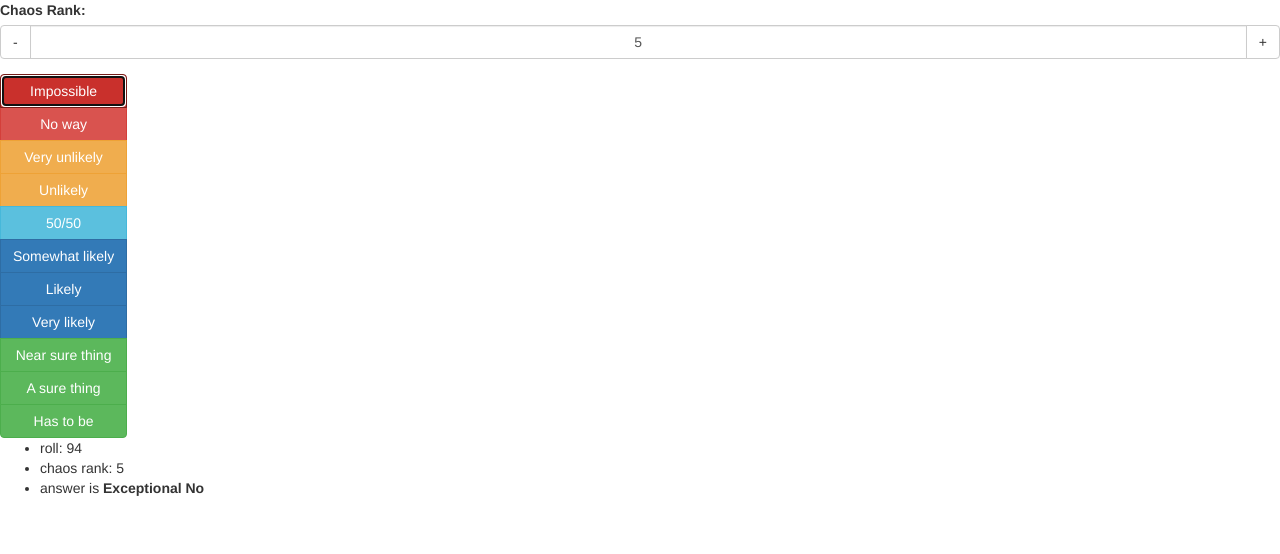
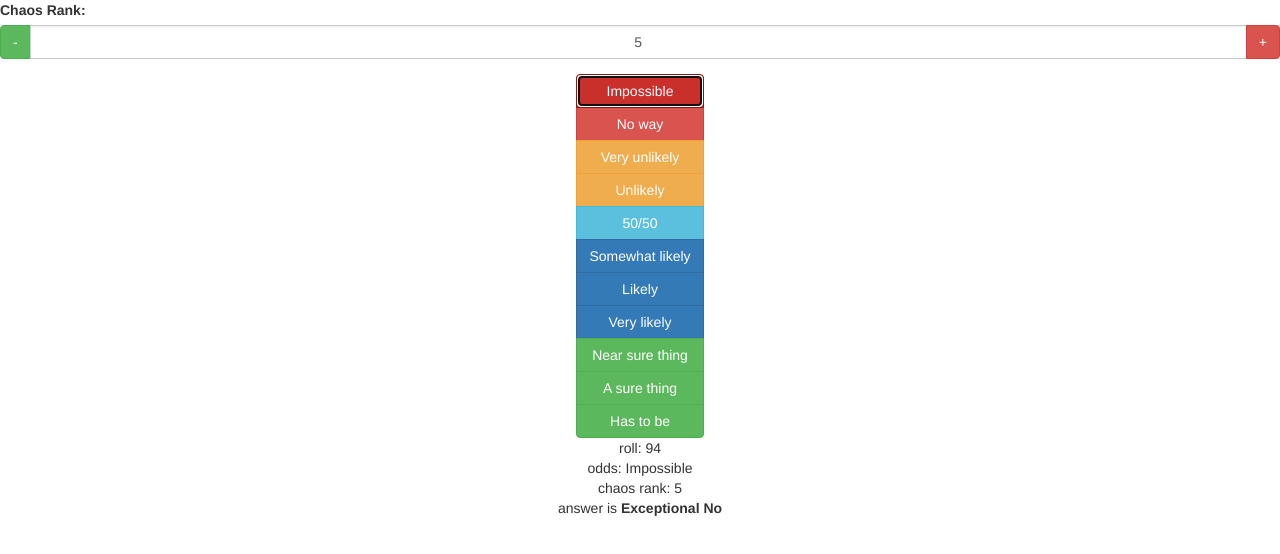
Before and after one commit to mbutler/mythic-roller, a website: page web/index.html in a window 1280 px wide. Both pictures are taken after a click on the button "Impossible". Drawn offline with nearby package versions, Linux system fonts and the light colour scheme.

Commit message:
formatting
center buttons, add more result response, fix css

```diff
--- a/web/css/main.css
+++ b/web/css/main.css
@@ -371,10 +371,3 @@ nav a:hover {
         page-break-after: avoid;
     }
 }
-
-$('input').bootstrapNumber({
-
-upClass: 'danger',
-downClass: 'success'
-center: true
-});
--- a/web/index.html
+++ b/web/index.html
@@ -32,7 +32,7 @@
 					<label class="control-label">Chaos Rank:</label>
 					<input id="colorful" class="form-control" type="number" value="5" min="1" max="9" />
 				</div>
-
+				<div class="text-center">
 					<div class="btn-group-vertical">
 						<button id="impossible" class="btn btn-danger">Impossible</button>
 						<button class="btn btn-danger">No way</button>
@@ -48,8 +48,11 @@
 					</div>
 
 					<div>
-					<ul id="output"</ul>
+						<ul class="list-unstyled" id="output"></ul>
 					</div>
+				</div>
+
+
 
 
             </div> <!-- #main -->
--- a/web/js/main.js
+++ b/web/js/main.js
@@ -148,6 +148,7 @@ $(".btn").on('click', function(e) {
 	var result = check(e.target.textContent, $('input').val())
 	console.log(result)
 	$("#output").append("<li>roll: " + result.roll + "</li>")
+	$("#output").append("<li>odds: " + result.input + "</li>")
 	$("#output").append("<li>chaos rank: " + result.chaos + "</li>")
 	$("#output").append("<li>answer is <strong>" + result.decision + "</strong></li>")
 	if (result.randomEvent == true) {
@@ -156,4 +157,8 @@ $(".btn").on('click', function(e) {
 	}
 })
 
-$('input').bootstrapNumber();
+$('input').bootstrapNumber({
+	upClass: 'danger',
+	downClass: 'success',
+	center: true
+});
```
Lines whose indentation alone changed are shown as unchanged.
